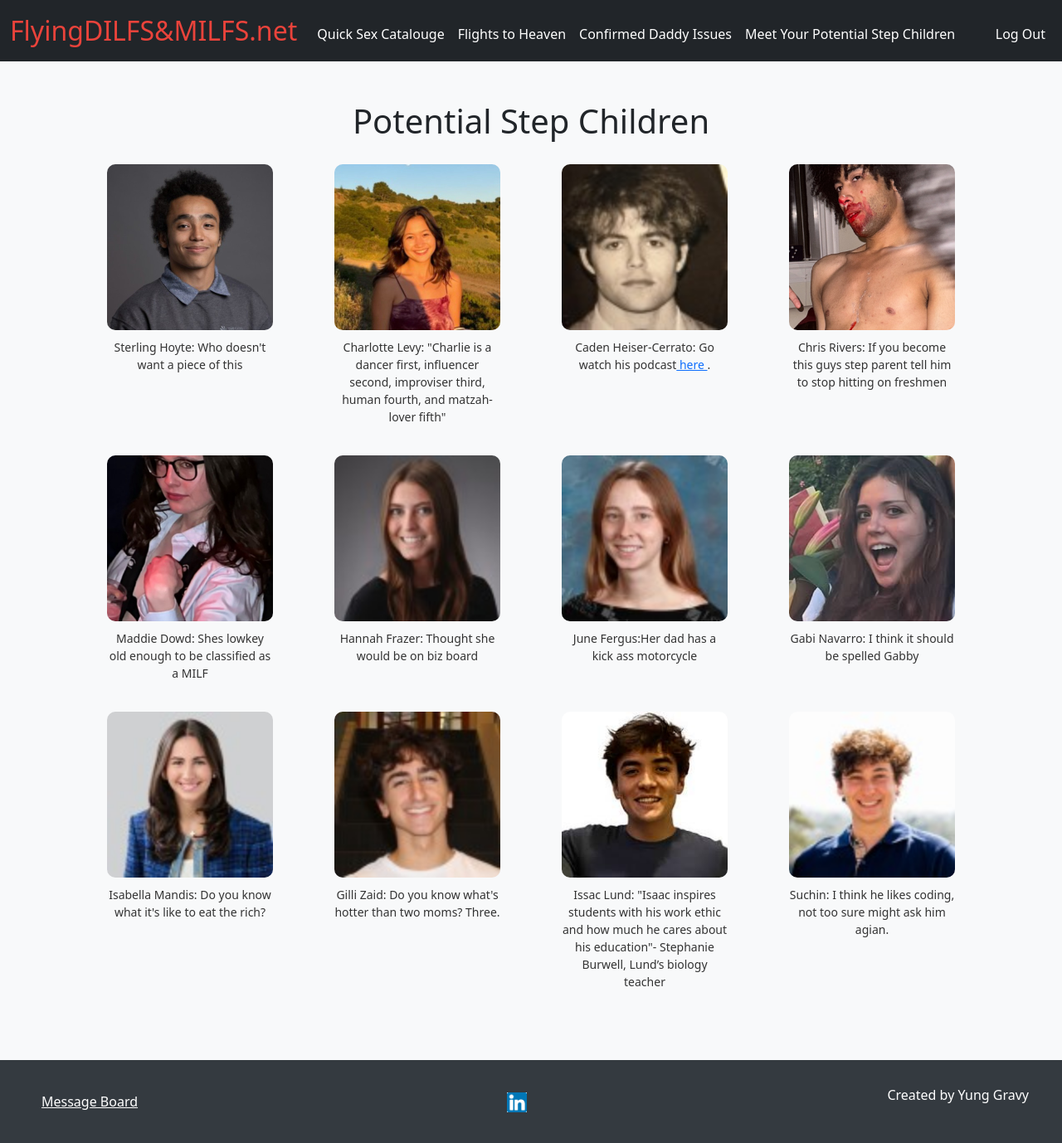
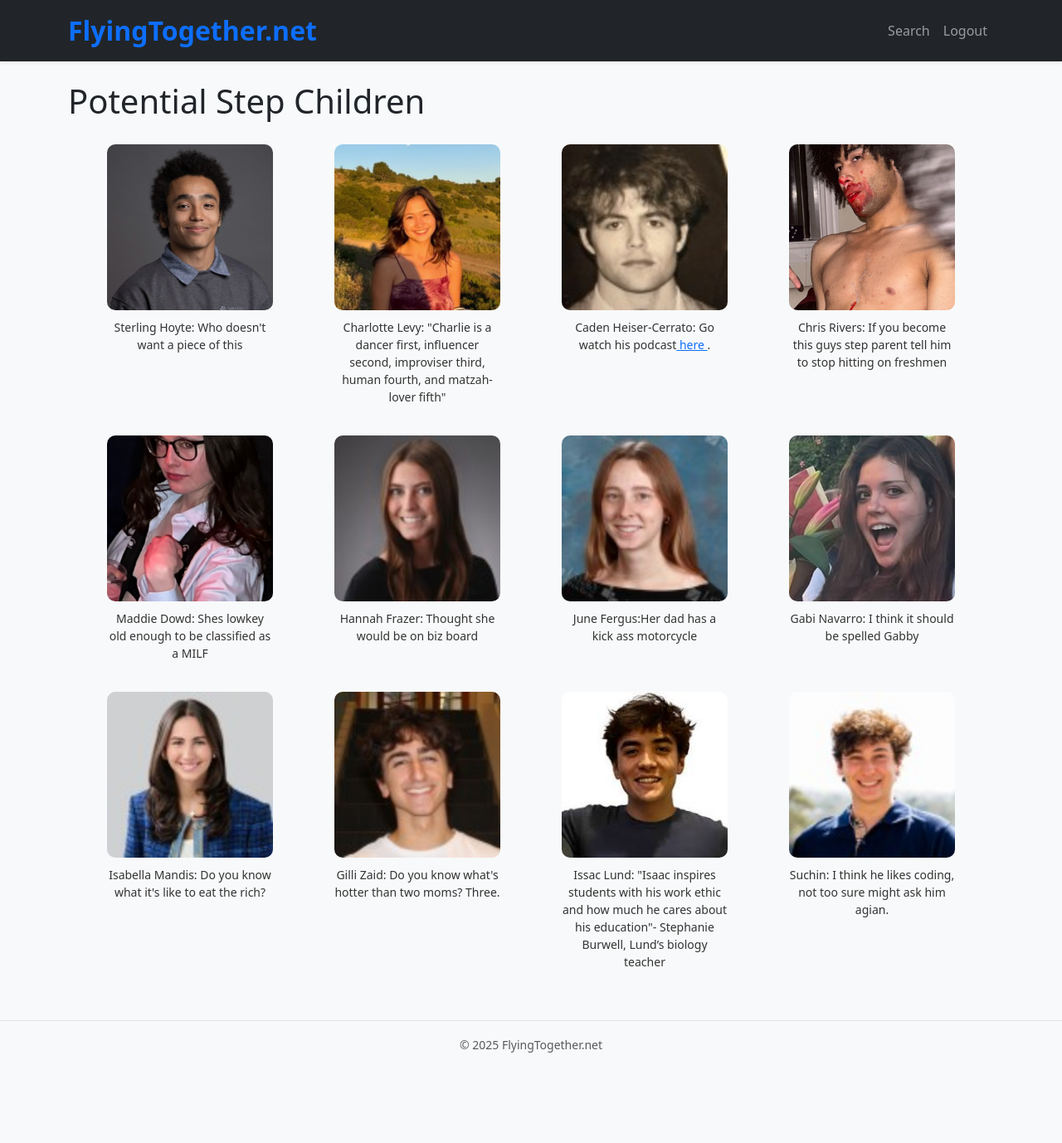
Before and after one commit to 1020robert/LampoonTech, a Flask app: page /children in a window 1280 px wide. Shown: the whole page at 83% size. After the commit the page ends 1269 px from the top, so only its background shows below. Run offline with Flask 3, Linux system fonts and the light colour scheme; a user stored in the database is signed in; some libraries are stand-ins or nearby versions.

Commit message:
Update layout.html

```diff
--- a/templates/layout.html
+++ b/templates/layout.html
@@ -1,89 +1,74 @@
 <!DOCTYPE html>
-
 <html lang="en">
-
   <head>
-
-        <meta charset="utf-8">
-        <meta name="viewport" content="initial-scale=1, width=device-width">
-
-        <!-- http://getbootstrap.com/docs/5.3/ -->
-        <link href="https://cdn.jsdelivr.net/npm/bootstrap@5.3.3/dist/css/bootstrap.min.css" rel="stylesheet" integrity="sha384-QWTKZyjpPEjISv5WaRU9OFeRpok6YctnYmDr5pNlyT2bRjXh0JMhjY6hW+ALEwIH" crossorigin="anonymous">
-        <script src="https://cdn.jsdelivr.net/npm/bootstrap@5.3.3/dist/js/bootstrap.bundle.min.js" integrity="sha384-YvpcrYf0tY3lHB60NNkmXc5s9fDVZLESaAA55NDzOxhy9GkcIdslK1eN7N6jIeHz" crossorigin="anonymous"></script>
-
-        <link href="/static/airplaine_icon.ico" rel="icon">
-
-        <link href="/static/styles.css" rel="stylesheet">
+    <meta charset="utf-8" />
+    <meta name="viewport" content="width=device-width, initial-scale=1" />
 
     <title>Lonely?: {% block title %}{% endblock %}</title>
 
+    <!-- Bootstrap CSS -->
+    <link
+      href="https://cdn.jsdelivr.net/npm/bootstrap@5.3.3/dist/css/bootstrap.min.css"
+      rel="stylesheet"
+      crossorigin="anonymous"
+    />
 
+    <!-- Google Fonts -->
+    <link href="https://fonts.googleapis.com/css2?family=Inter:wght@400;600;700&display=swap" rel="stylesheet" />
 
+    <!-- Favicon -->
+    <link href="/static/airplaine_icon.ico" rel="icon" />
+
+    <!-- Custom CSS -->
+    <link href="/static/styles.css" rel="stylesheet" />
   </head>
 
   <body class="{% block body_class %}default-page{% endblock %}">
-
-        <nav class="bg-dark navbar navbar-expand-md navbar-dark">
-            <div class="container-fluid">
-                <a class="navbar-brand" href="/"><span class="red">FlyingDILFS&MILFS.net</span></a>
-                <button aria-controls="navbar" aria-expanded="false" aria-label="Toggle navigation" class="navbar-toggler" data-bs-target="#navbar" data-bs-toggle="collapse" type="button">
+    <nav class="navbar navbar-expand-lg navbar-dark bg-dark shadow-sm">
+      <div class="container">
+        <a class="navbar-brand fw-bold text-primary" href="/">FlyingTogether.net</a>
+        <button
+          class="navbar-toggler"
+          type="button"
+          data-bs-toggle="collapse"
+          data-bs-target="#navbarNav"
+          aria-controls="navbarNav"
+          aria-expanded="false"
+          aria-label="Toggle navigation"
+        >
           <span class="navbar-toggler-icon"></span>
         </button>
-                <div class="collapse navbar-collapse" id="navbar">
+        <div class="collapse navbar-collapse" id="navbarNav">
+          <ul class="navbar-nav ms-auto">
             {% if session["user_id"] %}
-                        <ul class="navbar-nav me-auto mt-2">
-                            <li class="nav-item"><a class="nav-link text-white" href="/image_flight_search">Quick Sex Catalouge</a></li>
-                            <li class="nav-item"><a class="nav-link text-white" href="/results">Flights to Heaven</a></li>
-                            <li class="nav-item"><a class="nav-link text-white" href="/saved_flights">Confirmed Daddy Issues</a></li>
-                            <li class="nav-item"><a class="nav-link text-white" href="/children">Meet Your Potential Step Children</a></li>
+            <li class="nav-item">
+              <a class="nav-link" href="/search">Search</a>
+            </li>
+            <li class="nav-item">
+              <a class="nav-link" href="/logout">Logout</a>
+            </li>
+            {% else %}
+            <li class="nav-item">
+              <a class="nav-link" href="/login">Login</a>
+            </li>
+            <li class="nav-item">
+              <a class="nav-link" href="/register">Register</a>
+            </li>
+            {% endif %}
           </ul>
-                        <ul class="navbar-nav ms-auto mt-2">
-                            <li class="nav-item"><a class="nav-link text-white" href="/logout">Log Out</a></li>
-                        </ul>
-                    {% else %}
-                        <ul class="navbar-nav ms-auto mt-2">
-                            <li class="nav-item"><a class="nav-link text-white" href="/register">Register</a></li>
-                            <li class="nav-item"><a class="nav-link text-white" href="/login">Log In</a></li>
-                        </ul>
-                    {% endif %}
         </div>
       </div>
     </nav>
 
-        {% if get_flashed_messages() %}
-            <header>
-                <div class="alert alert-primary mb-0 text-center" role="alert">
-                    {{ get_flashed_messages() | join(" ") }}
-                </div>
-            </header>
-        {% endif %}
-
-        <main class="container py-5 text-center">
+    <main class="flex-grow-1 container py-4">
       {% block main %}{% endblock %}
     </main>
-        <script>
-            function warning() {
-                let text = "Do you want to visit my linkedin?\n Either OK or Cancel.";
-                if (confirm(text) == true)
-                    window.location.href = 'https://www.linkedin.com/in/barackobama/'
-            }
-        </script>
-        <footer>
-            {% block footer %}
-            <div class="footer-container">
-                <div class="footer-links">
-                    <a href="/suggestions">Message Board</a>
-                </div>
-                <div class="footer-social">
-                    <a href="#" onclick="warning()"><img src="static/linkedin.png" alt="LinkedIn"></a>
-                </div>
-                <div class="footer-copyright">
-                    <p>Created by Yung Gravy</p>
-                </div>
-            </div>
-            {% endblock %}
+
+    <footer class="bg-light text-center py-3 mt-auto border-top">
+      <small class="text-muted">&copy; 2025 FlyingTogether.net</small>
     </footer>
 
+    <!-- Bootstrap JS -->
+    <script src="https://cdn.jsdelivr.net/npm/bootstrap@5.3.3/dist/js/bootstrap.bundle.min.js" crossorigin="anonymous"></script>
   </body>
-
 </html>
```
Lines whose indentation alone changed are shown as unchanged.
